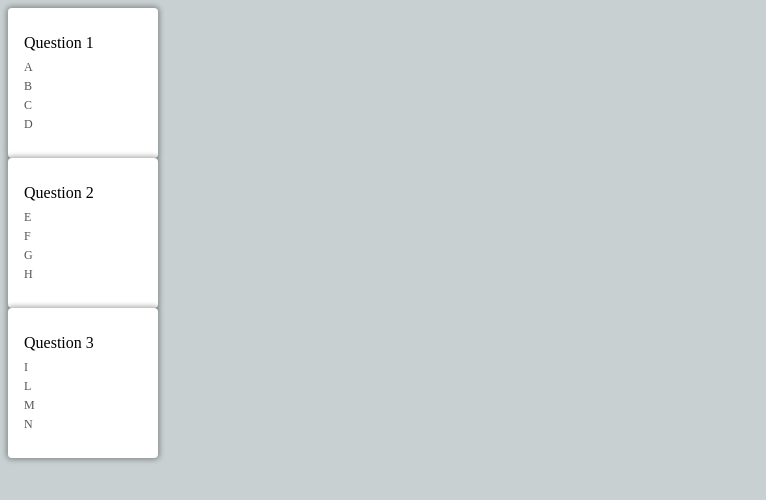
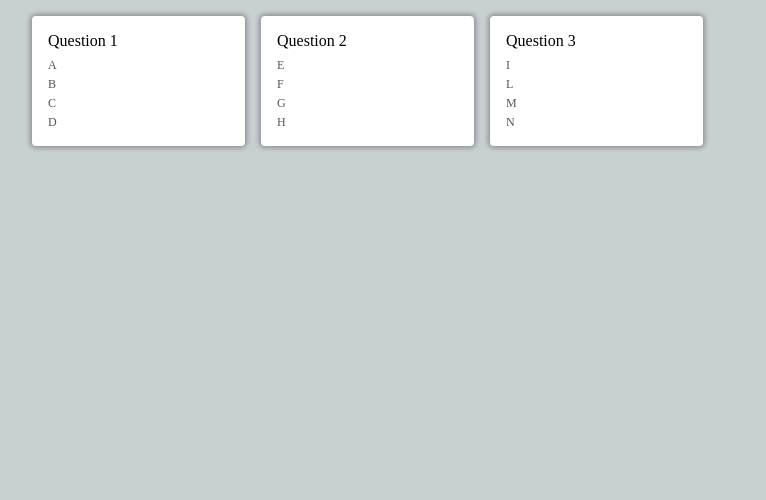
Before and after one commit to bensyw/flashcard, a React (Create React App) app: page / in a window 1280 px wide. Shown: the top 500 px of the page, without its empty margins (0-766 px from the left). Built offline with nearby package versions, Linux system fonts and the light colour scheme; no server answers.

Commit message:
Automatically adjust height

```diff
--- a/src/App.js
+++ b/src/App.js
@@ -33,7 +33,9 @@
   }
 
   return (
-    <FlashCardList flashcards={flashcards} />
+    <div className="container">
+      <FlashCardList flashcards={flashcards} />
+    </div>
   );
 }
 
--- a/src/FlashCard.js
+++ b/src/FlashCard.js
@@ -1,14 +1,27 @@
-import React, { useState } from 'react'
+import React, { useState, useEffect, useRef } from 'react'
 
 export default function FlashCard({ flashcard }) {
     const [flip, setFlip] = useState(false)
+    const [height, setHeight] = useState('initial')
+
+    const frontEl = useRef()
+    const backEl = useRef()
+
+    function setMaxHeight() {
+        const frontHeight = frontEl.current.getBoundingClientRect().height
+        const backHeight = backEl.current.getBoundingClientRect().height
+        setHeight(Math.max(frontHeight, backHeight, 100))
+    }
+
+    useEffect(setMaxHeight, [flashcard.question, flashcard.answer, flashcard.options])
 
     return (
         <div
             className={`card ${flip ? 'flip' : ''}`}
+            style={{ height: height }}
             onClick={() => setFlip(!flip)}>
 
-            <div className="front">
+            <div className="front" ref={frontEl}>
                 {flashcard.question}
                 <div className="flashcard-options">
                     {flashcard.options.map((option) => {
@@ -16,7 +29,7 @@
                     })}
                 </div>
             </div>
-            <div className="back"> {flashcard.answer} </div>
+            <div className="back" ref={backEl}> {flashcard.answer} </div>
         </div>
     )
 }
--- a/src/app.css
+++ b/src/app.css
@@ -1,5 +1,18 @@
 body {
     background-color: #C8D0D2;
+    margin: 0;
+}
+
+.container {
+    max-width: 900px;
+    margin: 1rem 2rem;
+}
+
+.card-grid {
+    display: grid;
+    align-items: center;
+    grid-template-columns: repeat(auto-fill, minmax(200px, 1fr));
+    gap: 1rem;
 }
 
 .card {
@@ -11,8 +24,6 @@
     box-shadow: 0 0 5px 2px rgba(0, 0, 0, .3);
     background-color: white;
     transform-style: preserve-3d;
-    height: 150px;
-    width: 150px;
     transition: 150ms;
     transform: perspective(1000px) rotateY(var(--rotate-y, 0)) translateY(var(--translate-y, 0));
     cursor: pointer;
```
